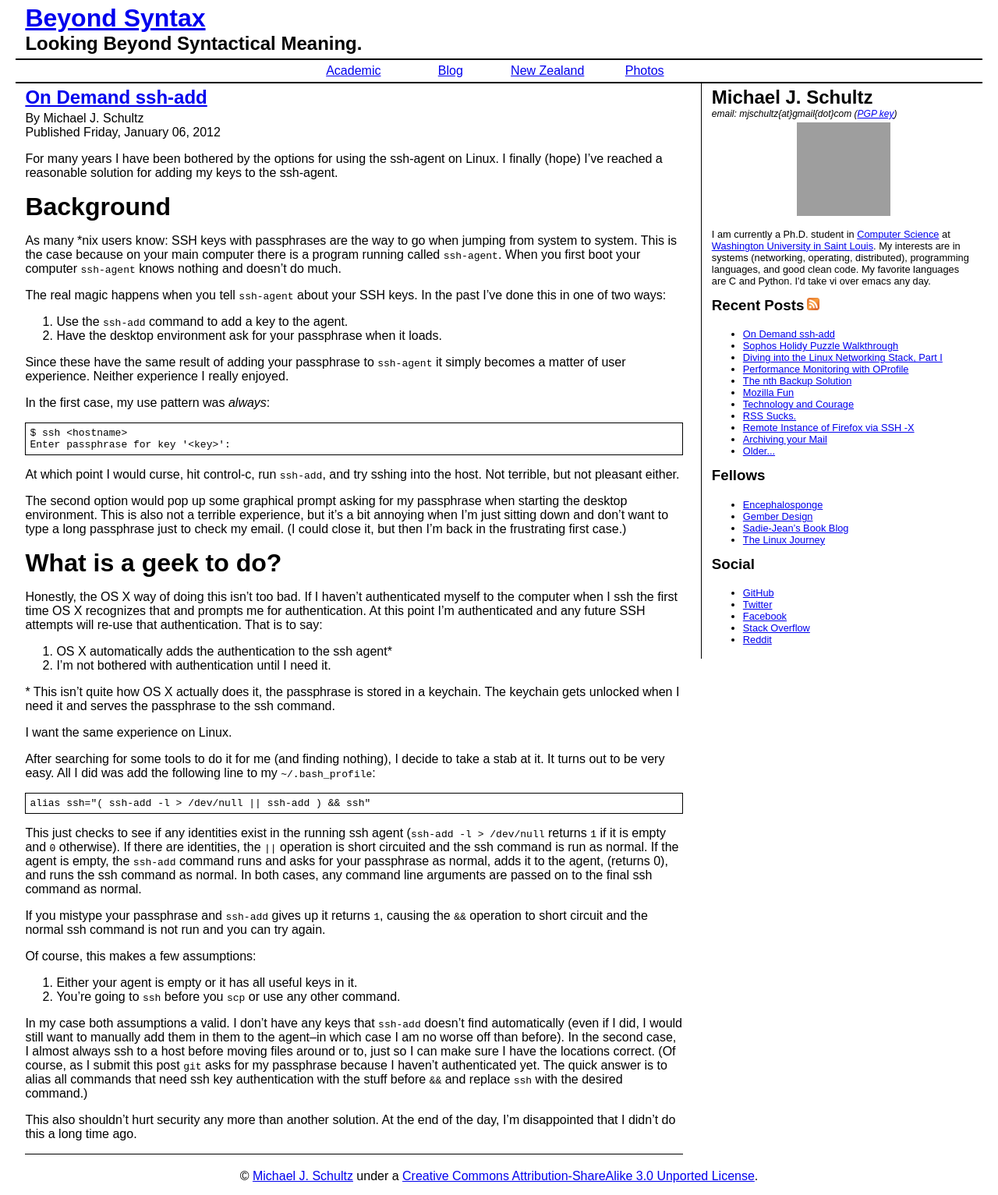
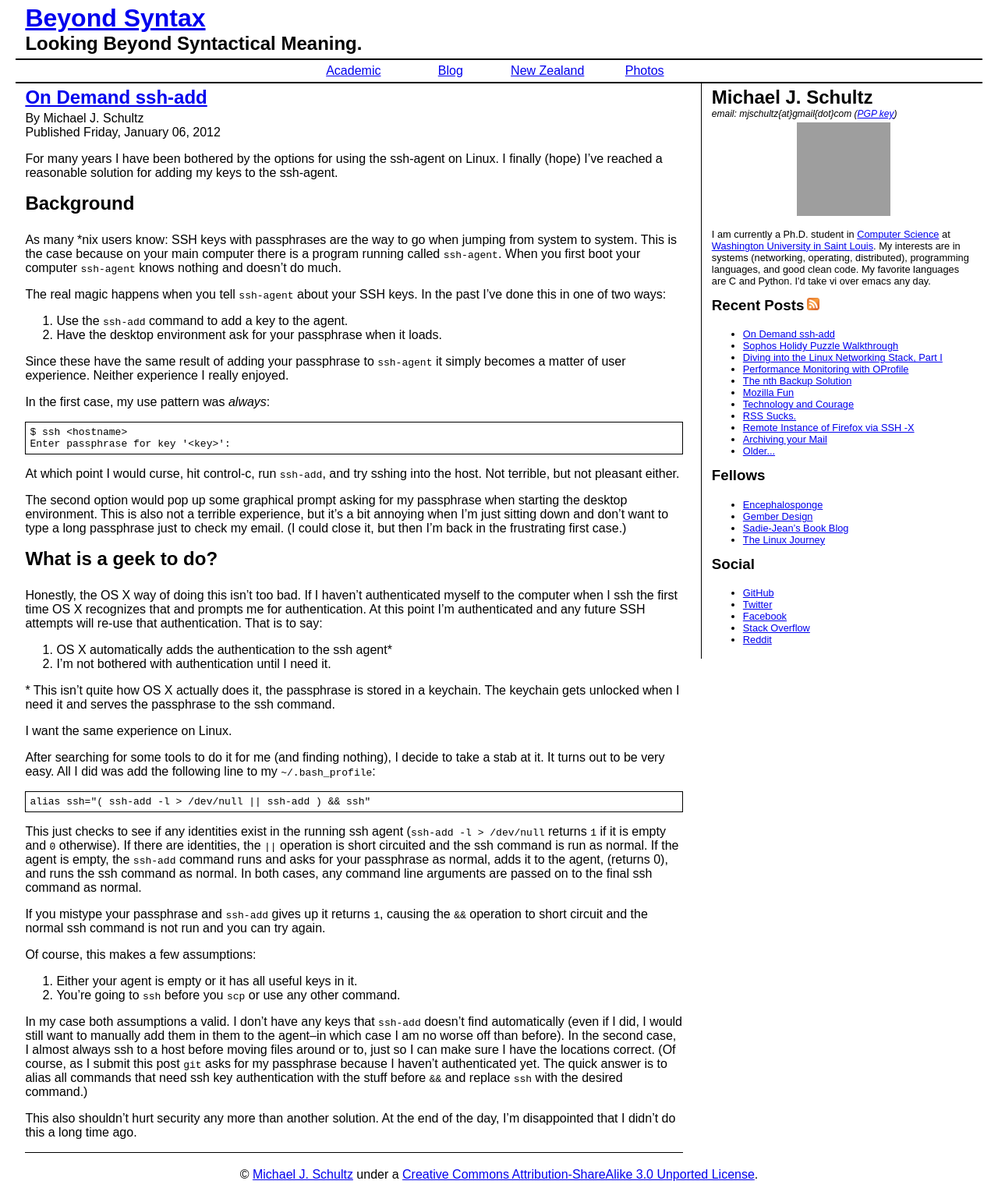
Before and after one commit to mjschultz/mjschultz.github.com, a Jekyll site: the page built from _posts/2012-01-06-on-demand-ssh-add.markdown, in a window 1280 px wide. Shown: the whole page at 78% size. Built offline with Jekyll 4.4.1, drawn with Linux system fonts in a browser that asks for light colours; Markdown is read by kramdown in place of the engine named in the settings; comment, search, counter and statistics services are not loaded; grey boxes are pictures that could not be loaded.

Commit message:
- smaller headers

```diff
--- a/_posts/2012-01-06-on-demand-ssh-add.markdown
+++ b/_posts/2012-01-06-on-demand-ssh-add.markdown
@@ -8,7 +8,7 @@ For many years I have been bothered by the options for using the ssh-agent
 on Linux.  I finally (hope) I've reached a reasonable solution for adding
 my keys to the ssh-agent.
 
-# Background #
+## Background ##
 
 As many \*nix users know: SSH keys with passphrases are the way to go when
 jumping from system to system.  This is the case because on your main
@@ -39,7 +39,7 @@ terrible experience, but it's a bit annoying when I'm just sitting down and
 don't want to type a long passphrase just to check my email. (I could close
 it, but then I'm back in the frustrating first case.)
 
-# What is a geek to do? #
+## What is a geek to do? ##
 
 Honestly, the OS X way of doing this isn't too bad.  If I haven't
 authenticated myself to the computer when I ssh the first time OS X
```
